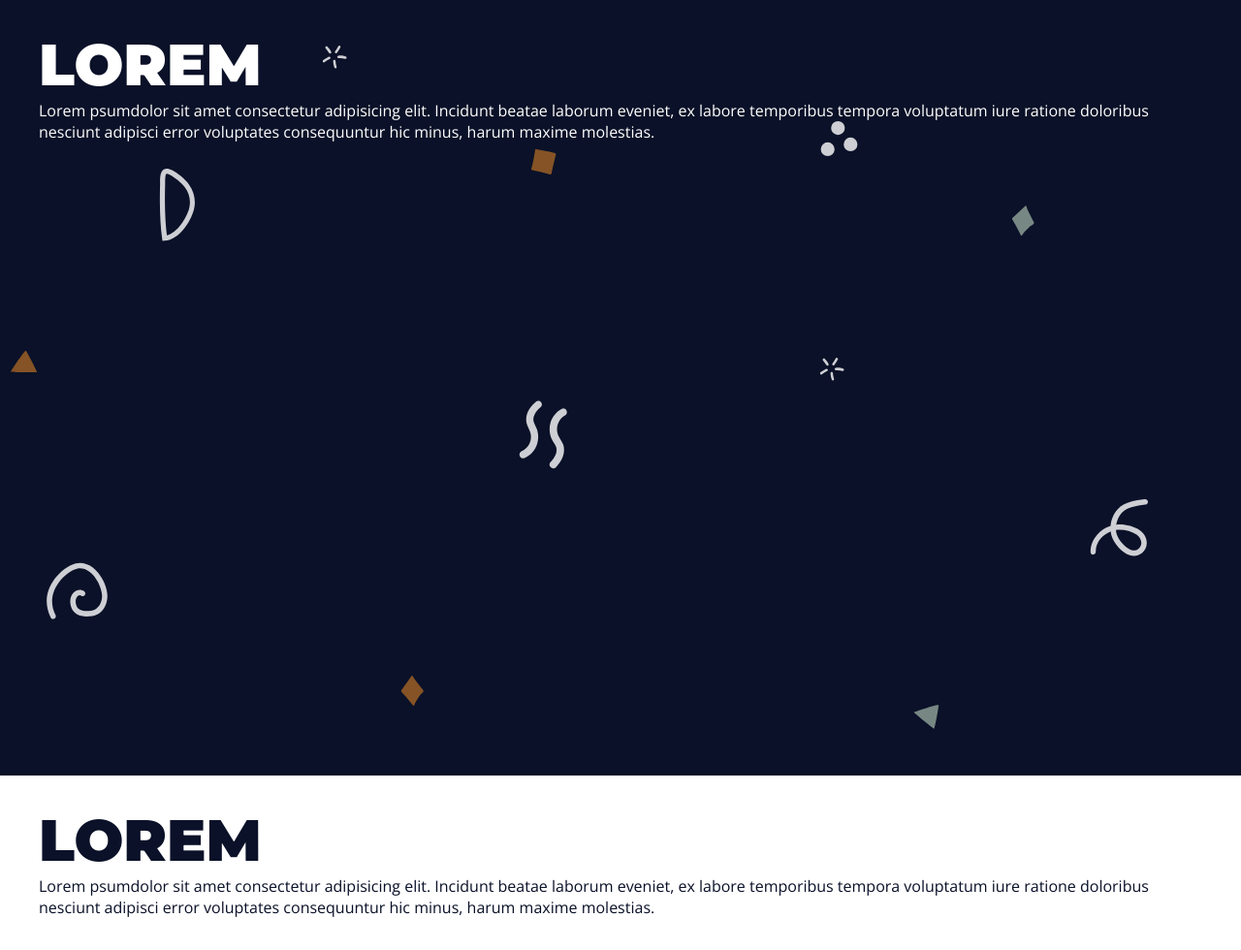
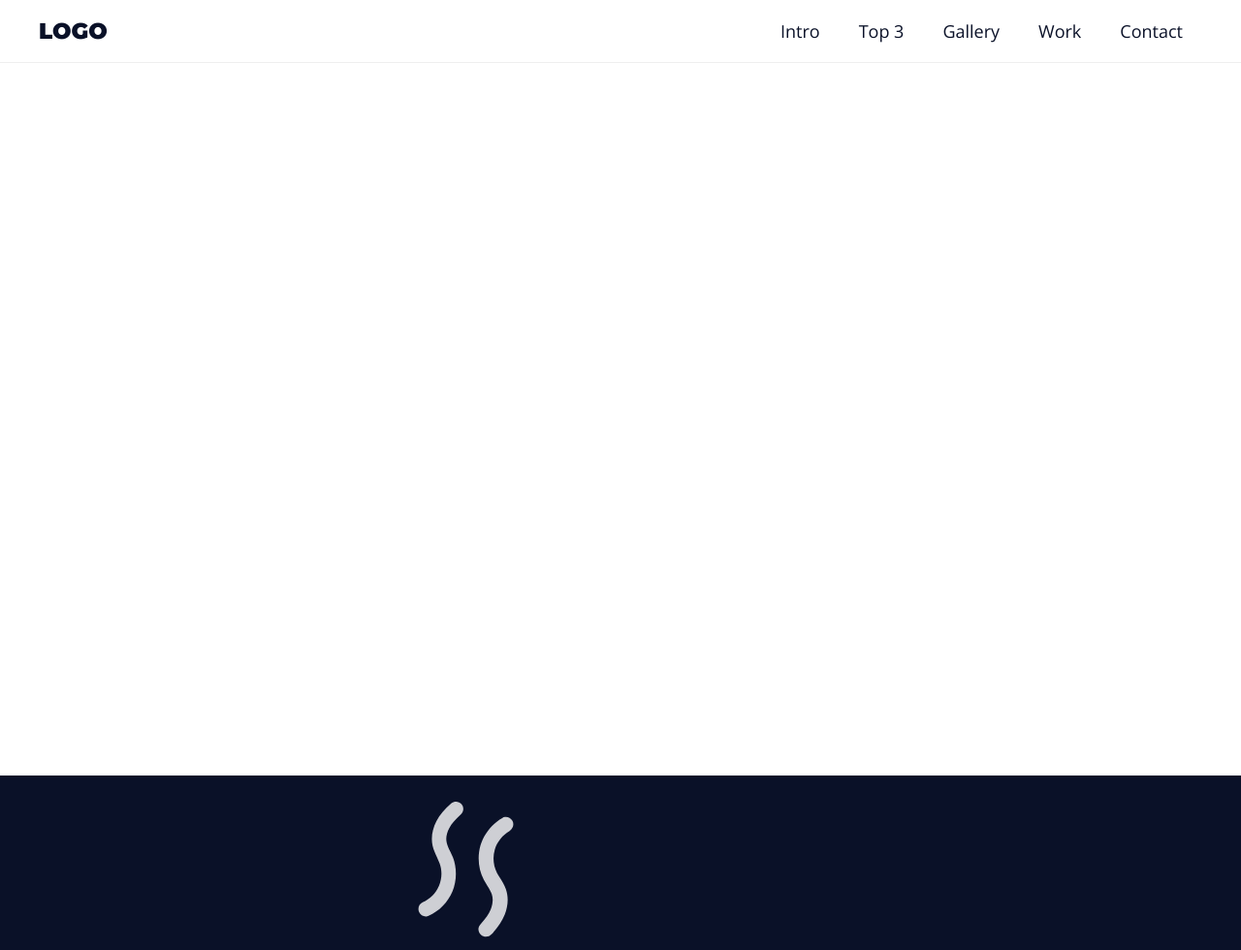
Before and after one commit to TalisonMoura/LangingPageWeb, a plain HTML site: page index.html in a window 1280 px wide. Shown: the top 980 px of the page at 97% size. Drawn offline with nearby package versions, Linux system fonts and the light colour scheme.

Commit message:
Criando o menu da Landing Page

```diff
--- a/assets/css/styles.css
+++ b/assets/css/styles.css
@@ -1,6 +1,7 @@
 :root {
     --primary-color: #0a1128;
     --white-color: #fff;
+    --light-gray-color: #EEEE;
     --gap: 30px;
 }
 
@@ -9,37 +10,47 @@
     padding: 0;
 }
 
-html{
+html {
     font-size: 62.5%;
 }
 
-body{
+body {
     font-family: 'Open Sans', sans-serif;
     font-size: 1.6rem;
     color: var(--primary-color);
 }
 
-h1, h2, h3, h4, h5, h6{
+h1, h2, h3, h4, h5, h6 {
     font-family: 'Montserrat', sans-serif;
 }
-h1{
+
+h1 {
     font-size: 6rem;
     text-transform: uppercase;
 }
-h2{
+
+h2 {
     font-size: 5rem;
 }
-h3{
+
+h3 {
     font-size: 4rem;
 }
-h4{
+
+h4 {
     font-size: 3rem;
 }
-h5{
+
+h5 {
     font-size: 2.5rem;
 }
-h6{
+
+h6 {
     font-size: 2rem;
+}
+
+a {
+    text-decoration: none;
 }
 
 .main-bg {
@@ -49,7 +60,7 @@ h6{
     color: var(--white-color);
 }
 
-.main-content{
+.main-content {
     max-width: 1200px;
     margin: 0 auto;
     padding: var(--gap);
@@ -57,8 +68,65 @@ h6{
 
 .section {
     min-height: 100vh;
+
 }
 
 .white-bg {
     background: var(--white-color);
 }
+
+.menu {
+    background: var(--white-color);
+    position: fixed;
+    top: 0;
+    left: 0;
+    right: 0;
+    width: 100%;
+    border-bottom: 1px solid var(--light-gray-color);
+}
+
+.menu-content {
+    display: flex;
+    justify-content: space-between;
+    align-items: center;
+    padding-top: 0;
+    padding-bottom: 0;
+}
+
+.menu h1 {
+    font-size: 2.3rem;
+    color: var(--primary-color);
+}
+
+.menu h1 a {
+    color: inherit
+}
+
+.menu ul {
+    list-style: none;
+    display: flex;
+}
+
+.menu ul a {
+    display: block;
+    padding: 2rem;
+    font-size: 1.8rem;
+    color: var(--primary-color);
+    position: relative;
+}
+
+.menu ul li a::after {
+    content: '';
+    position: absolute;
+    bottom: 1rem;
+    left: 50%;
+    width: 0;
+    height: 0.2rem;
+    background: crimson;
+    transition: all 300ms ease-in-out;
+}
+
+.menu ul li a:hover::after {
+    width: 50%;
+    left: 25%;
+}
--- a/index.html
+++ b/index.html
@@ -1,5 +1,6 @@
 <!DOCTYPE html>
 <html lang="pt-BR">
+
 <head>
     <meta charset="UTF-8">
     <meta http-equiv="X-UA-Compatible" content="IE=edge">
@@ -9,29 +10,28 @@
     <link rel="preconnect" href="https://fonts.googleapis.com">
     <link rel="preconnect" href="https://fonts.gstatic.com" crossorigin>
     <link
-    href="https://fonts.googleapis.com/css2?family=Montserrat:wght@900&family=Open+Sans:ital,wght@0,400;0,700;1,400&display=swap"
-    rel="stylesheet">
+        href="https://fonts.googleapis.com/css2?family=Montserrat:wght@900&family=Open+Sans:ital,wght@0,400;0,700;1,400&display=swap"
+        rel="stylesheet">
 </head>
-<body>
-    <section class="main-bg section">
-        <div class="main-content">
-            <h1>Lorem</h1>
-            <p>
-                Lorem psumdolor sit amet consectetur adipisicing elit. Incidunt beatae laborum eveniet, ex labore
-                temporibus tempora voluptatum iure ratione doloribus nesciunt adipisci error voluptates consequuntur hic
-                minus, harum maxime molestias.
-            </p>
-        </div>
-    </section>
-    <section class="white-bg section">
-        <div class="main-content">
-            <h1>Lorem</h1>
-            <p>
-                Lorem psumdolor sit amet consectetur adipisicing elit. Incidunt beatae laborum eveniet, ex labore
-                temporibus tempora voluptatum iure ratione doloribus nesciunt adipisci error voluptates consequuntur hic
-                minus, harum maxime molestias.
-            </p>
-        </div>
-    </section>
+
+<body class="main-bg">
+    <aside class="menu">
+        <section class="main-content menu-content">
+            <h1><a href="#">Logo</a></h1>
+
+            <nav>
+                <ul>
+                    <li><a href="#">Intro</a></li>
+                    <li><a href="#">Top 3</a></li>
+                    <li><a href="#">Gallery</a></li>
+                    <li><a href="#">Work</a></li>
+                    <li><a href="#">Contact</a></li>
+                </ul>
+            </nav>
+        </section>
+    </aside>
+    <section class="section white-bg"></section>
+    <section class="section"></section>
 </body>
+
 </html>
```
